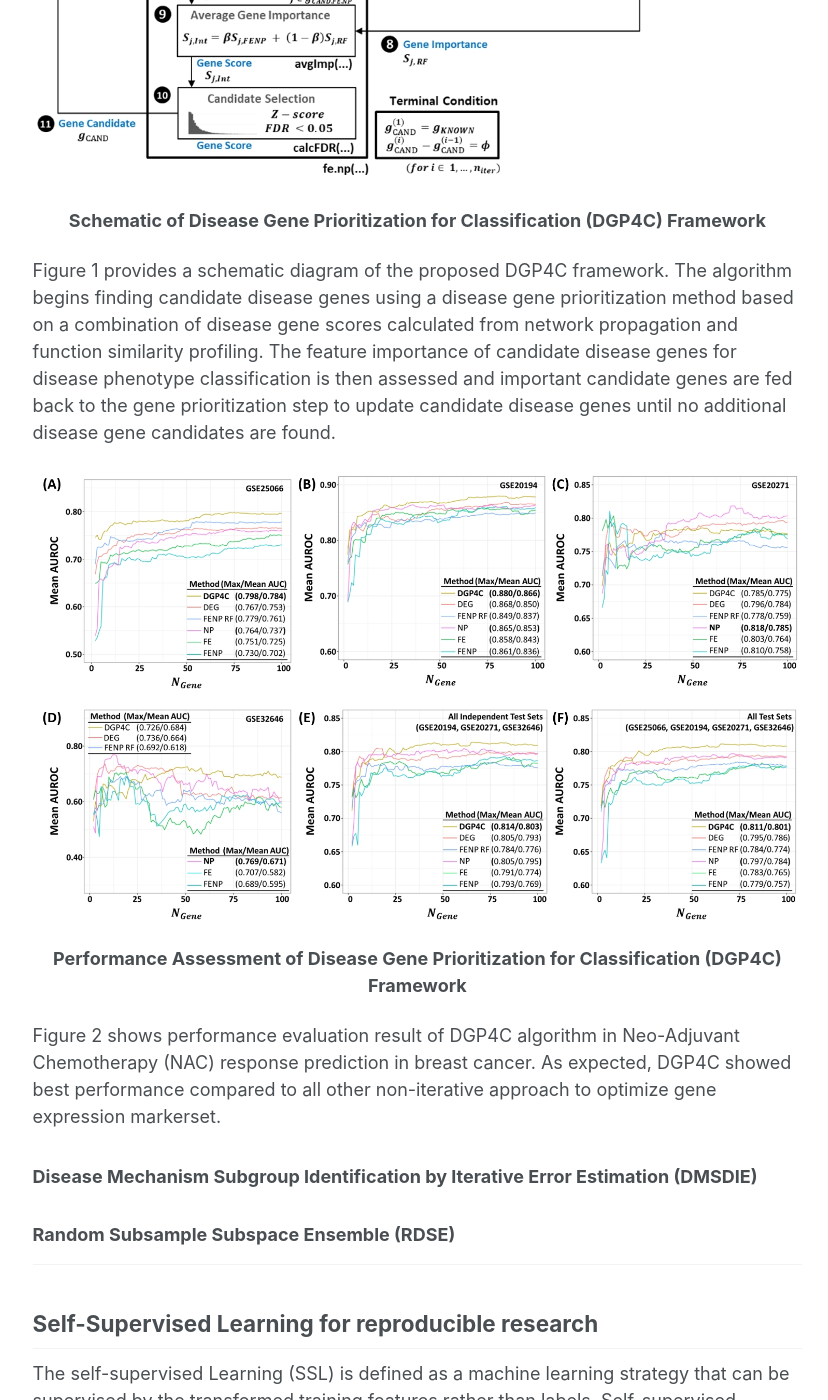
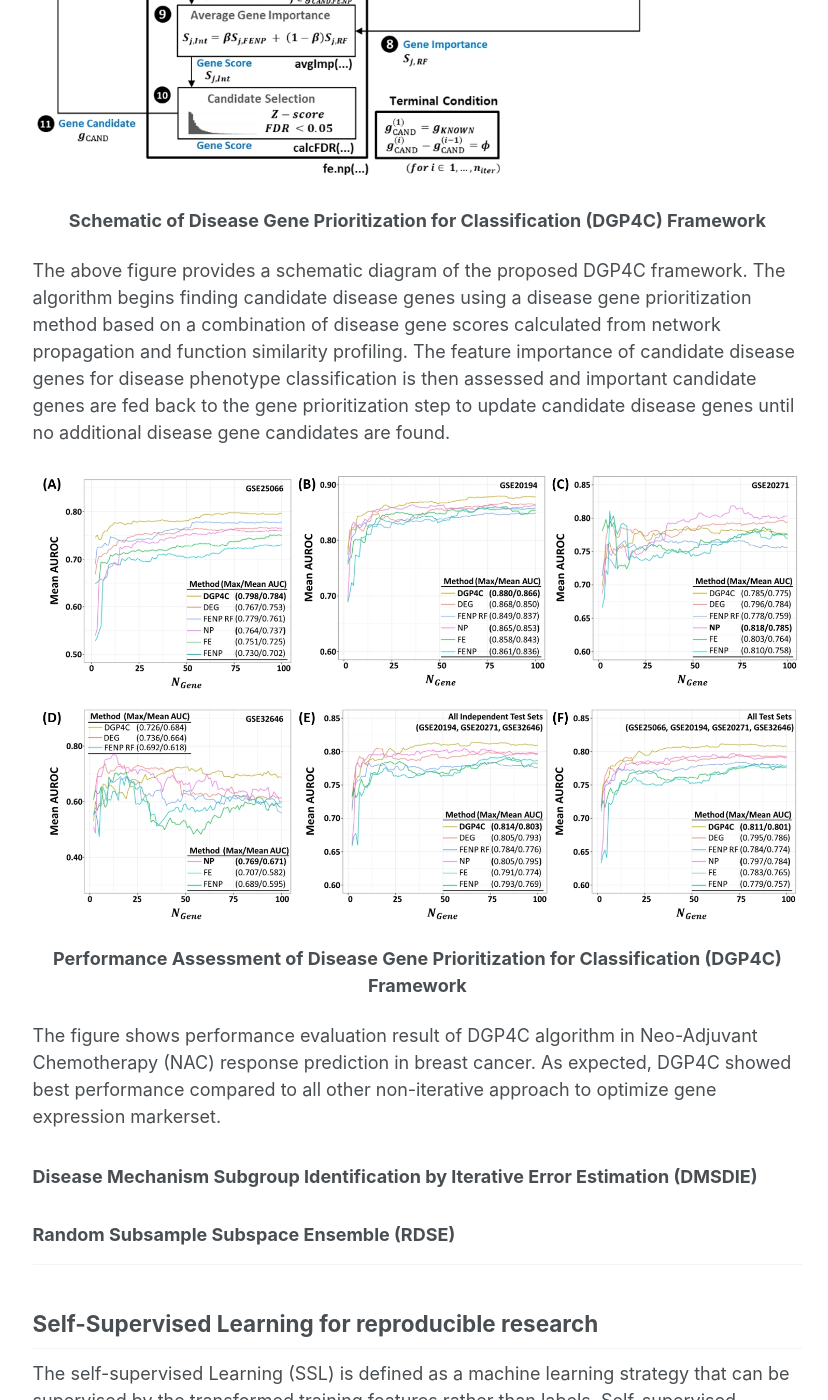
Before and after one commit to psychemistz/profile, a Jekyll site: the page built from _pages/research.md, in a window 1280 px wide and 1400 px high, scrolled down 1435 px. Shown: the whole window, without its empty margins (249-1077 px from the left). Built offline with Jekyll 4.4.1, drawn with Linux system fonts in a browser that asks for light colours.

Commit message:
Update research.md

```diff
--- a/_pages/research.md
+++ b/_pages/research.md
@@ -23,7 +23,7 @@ Disease gene prioritization methods such as network propagation and similarity p
 
 <p><center><strong> Schematic of Disease Gene Prioritization for Classification (DGP4C) Framework </strong></center></p>
 
-Figure 1 provides a schematic diagram of the proposed DGP4C framework. The algorithm begins finding candidate disease genes using a disease gene prioritization method based on a combination of disease gene scores calculated from network propagation and function similarity profiling. The feature importance of candidate disease genes for disease phenotype classification is then assessed and important candidate genes are fed back to the gene prioritization step to update candidate disease genes until no additional disease gene candidates are found.
+The above figure provides a schematic diagram of the proposed DGP4C framework. The algorithm begins finding candidate disease genes using a disease gene prioritization method based on a combination of disease gene scores calculated from network propagation and function similarity profiling. The feature importance of candidate disease genes for disease phenotype classification is then assessed and important candidate genes are fed back to the gene prioritization step to update candidate disease genes until no additional disease gene candidates are found.
 
 ![Figure2. Performance Assessment of Disease Gene Prioritization for Classification (DGP4C) Framework](/profile/images/dgp4c_result.jpg)
 
@@ -31,7 +31,7 @@ Figure 1 provides a schematic diagram of the proposed DGP4C framework. The algor
 
 
 
-Figure 2 shows performance evaluation result of DGP4C algorithm in Neo-Adjuvant Chemotherapy (NAC) response prediction in breast cancer. As expected, DGP4C showed best performance compared to all other non-iterative approach to optimize gene expression markerset.
+The figure shows performance evaluation result of DGP4C algorithm in Neo-Adjuvant Chemotherapy (NAC) response prediction in breast cancer. As expected, DGP4C showed best performance compared to all other non-iterative approach to optimize gene expression markerset.
 
 
 ### Disease Mechanism Subgroup Identification by Iterative Error Estimation (DMSDIE)
```
